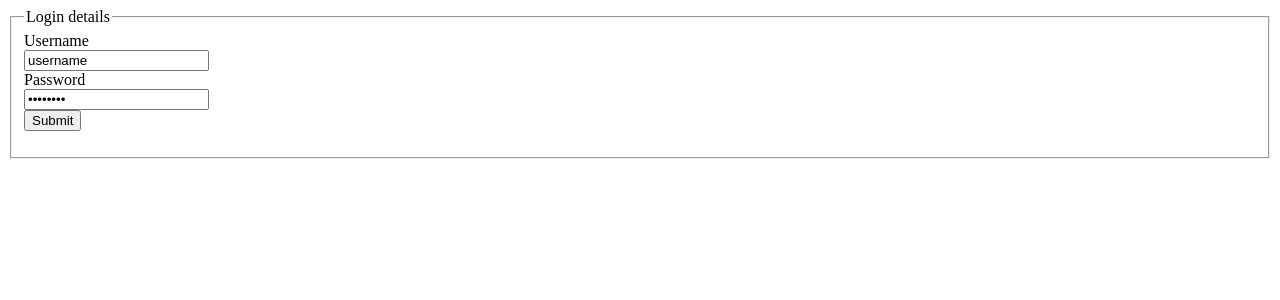
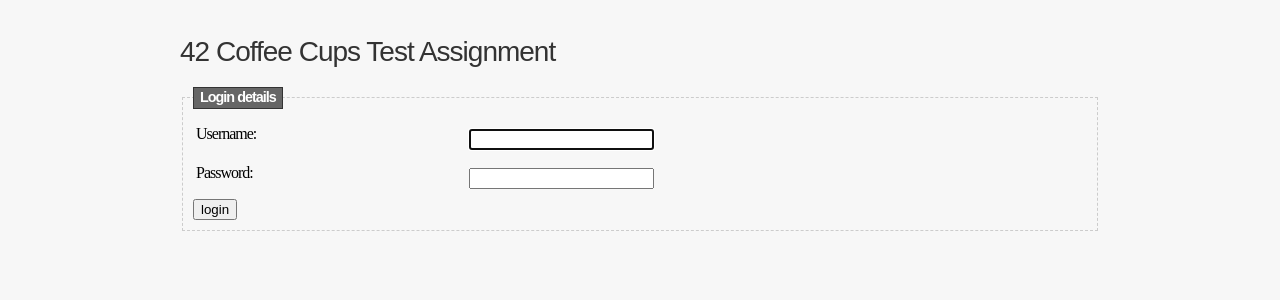
Before and after one commit to vice-versa/42cc, a Django app: page /accounts/login/ in a window 1280 px wide. Shown: the top 300 px of the page. Run offline with Django 3.2, Linux system fonts and the light colour scheme; parts of the project's set-up code (start-up, migrations or seed data) failed here and were passed over.

Commit message:
ticket:5 login form

```diff
--- a/panov/templates/registration/login.html
+++ b/panov/templates/registration/login.html
@@ -1,15 +1,22 @@
-  <fieldset>
+{% extends "base.html" %}
+{% block content %}
+<div id="container">
+  <div id="top">
+    <h1>42 Coffee Cups Test Assignment</h1>
+  </div>
+<div>
+<fieldset>
 <legend>Login details</legend>
-<form action="login.php" method="POST" class="form">
-  <label for="username">Username</label>
-    <div class="div_texbox">
-    <input name="username" type="text" class="username" id="username" value="username" />
-    </div>
-     <label for="password">Password</label>
-    <div class="div_texbox">
-    <input name="password" type="password" class="password" id="password" value="password" />
-    </div>
-    <div class="buuton_div">
-    <input name="Submit" type="button" value="Submit" class="buttons" />
-    </div>
+<form method="post" action="{% url login %}">
+{% csrf_token %}
+<table>
+    {{ form.as_table }}
+</table>
+
+<input type="submit" value="login" />
+<input type="hidden" name="next" value="{{ next }}" />
 </form>
+</fieldset>
+</div>
+</div>
+{% endblock %}
```
